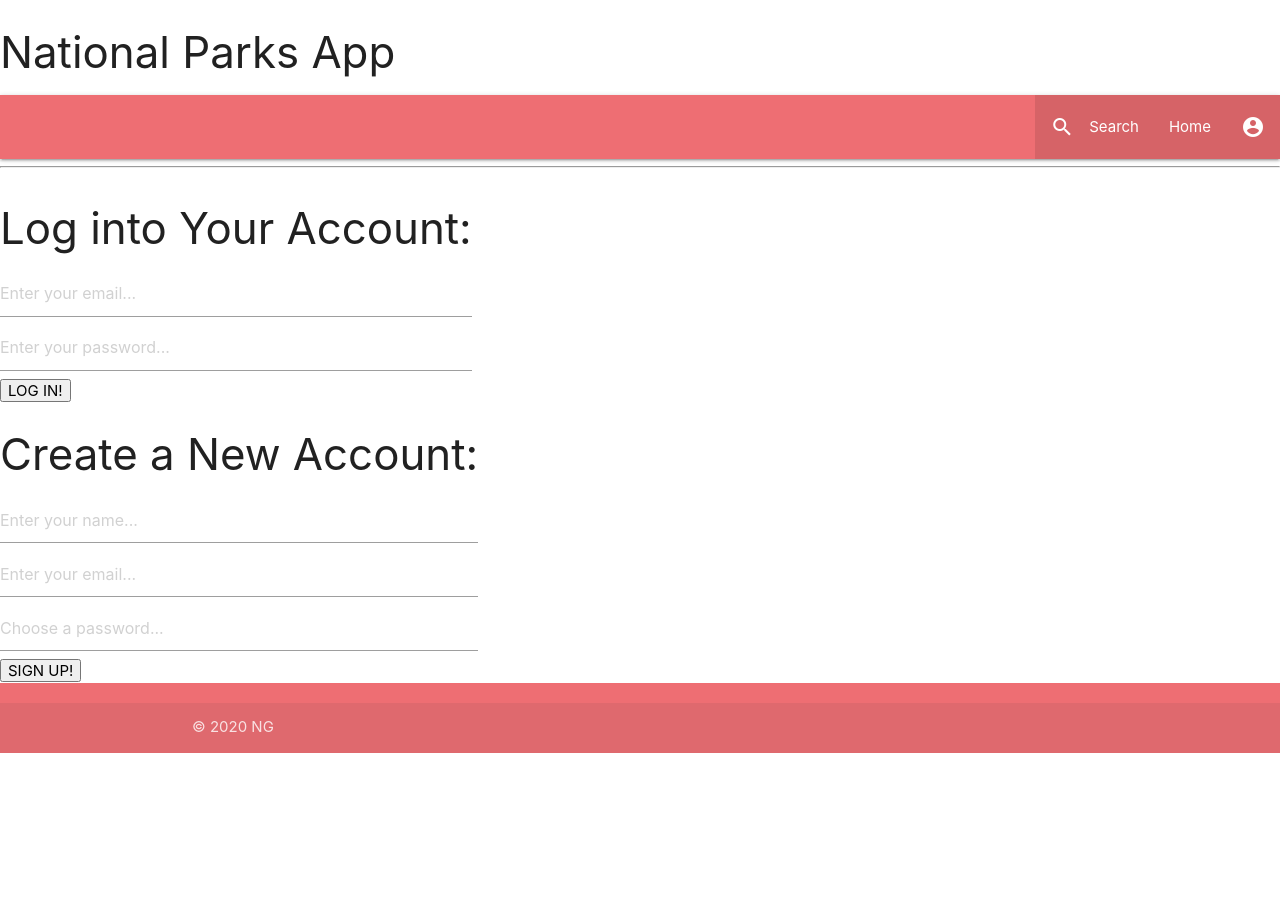
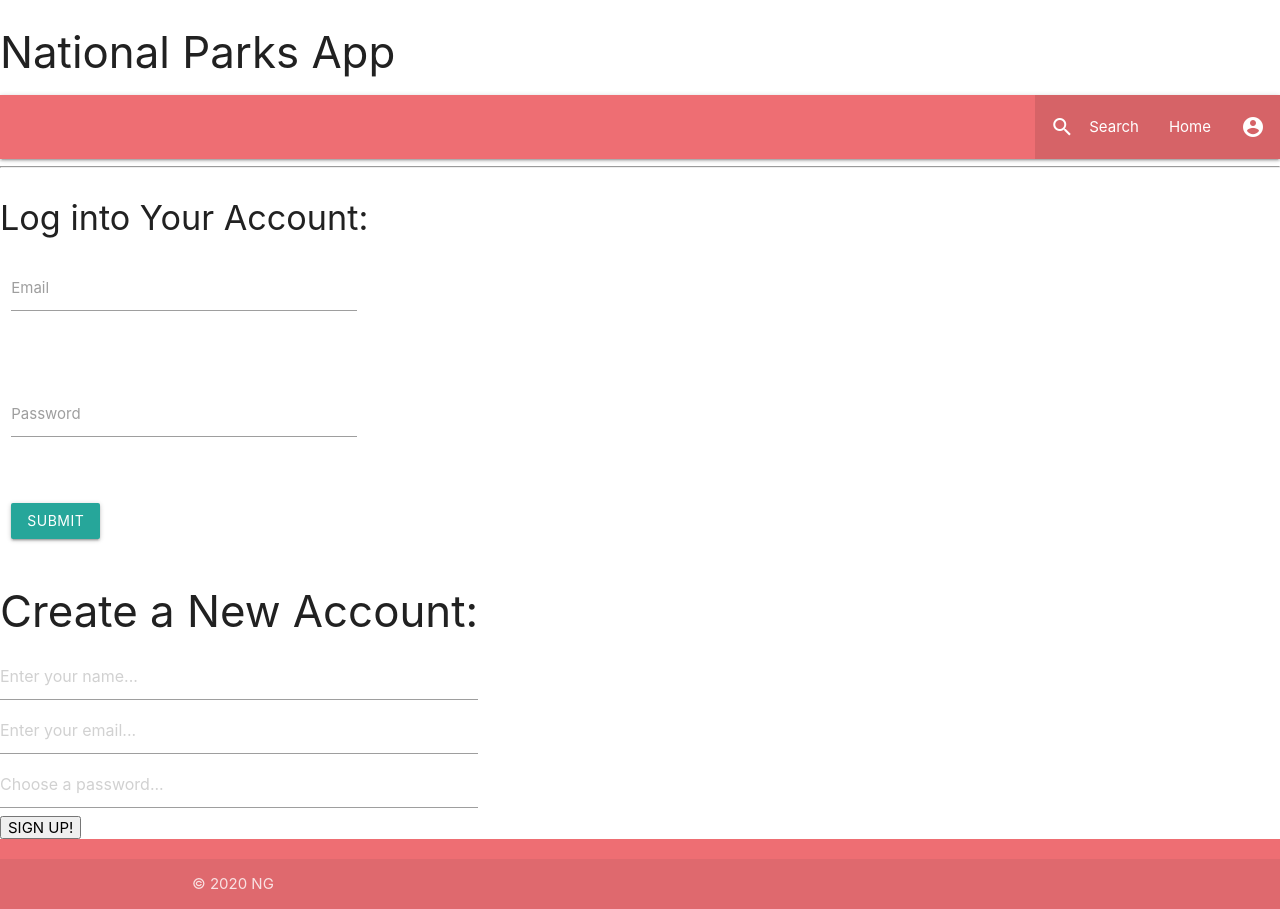
Before and after one commit to ngolodets/national-parks, a React (Create React App) app in the folder client/: page /login in a window 1280 px wide. Before the commit the page ends 800 px from the top, so only its background shows below. Built offline with nearby package versions, Linux system fonts and the light colour scheme; no server answers.

Commit message:
added materialize styling to login form

```diff
--- a/client/src/Login.jsx
+++ b/client/src/Login.jsx
@@ -6,7 +6,6 @@ function Login({liftToken, isLoggedIn, selectedSignup, selectedLogin}) {
   const [email, setEmail] = useState('');
   const [password, setPassword] = useState('');
   const [message, setMessage] = useState('');
-  //const [isLoggedIn, setIsLoggedIn] = useState(false);
 
   function handleEmailChange(e) {
     setEmail(e.target.value);
@@ -27,7 +26,6 @@ function Login({liftToken, isLoggedIn, selectedSignup, selectedLogin}) {
       } else {
         localStorage.setItem('mernToken', res.data.token);
         liftToken(res.data);
-        //setIsLoggedIn(true);
       }
     }).catch(err => {
       setMessage("Maximum login attempts exceeded. Please try again later.")
@@ -42,22 +40,36 @@ function Login({liftToken, isLoggedIn, selectedSignup, selectedLogin}) {
     )
   } else {
     return (
-      <div className='login' style={{display: selectedSignup ? 'none' : 'inline-block'}}>
-        <h3>Log into Your Account:</h3>
-        <form onSubmit={handleSubmit}>
+      <div className='row' style={{display: selectedSignup ? 'none' : 'inline-block'}}>
+        <h4>Log into Your Account:</h4>
+        <form className='col s12' onSubmit={handleSubmit}>
+          <div className='row'>
+            <div className='input-field col s12'>
               <input onChange={handleEmailChange}
+                      id='email'
                       value={email}
                       type="email"
                       name="email"
-                  placeholder="Enter your email..."
-                  className="loginsignup" /><br />
+                      className="loginsignup" />
+              <label>Email</label>
+            </div>
+          </div>
+          <br />
+          <div className='row'>
+            <div className='input-field col s12'>
               <input onChange={handlePasswordChange}
+                    id='password'
                     value={password}
                     type="password"
                     name="password"
-                  placeholder="Enter your password..."
-                  className="loginsignup" /><br />
-          <input type="submit" value="LOG IN!" className='submit'/>
+                    className="loginsignup" />
+              <label>Password</label>
+            </div>
+          </div>
+          <br />
+          <button className="btn waves-effect waves-light" type="submit" name="action">
+            Submit
+          </button>
         </form>
       </div>
     )
```
Lines whose indentation alone changed are shown as unchanged.
